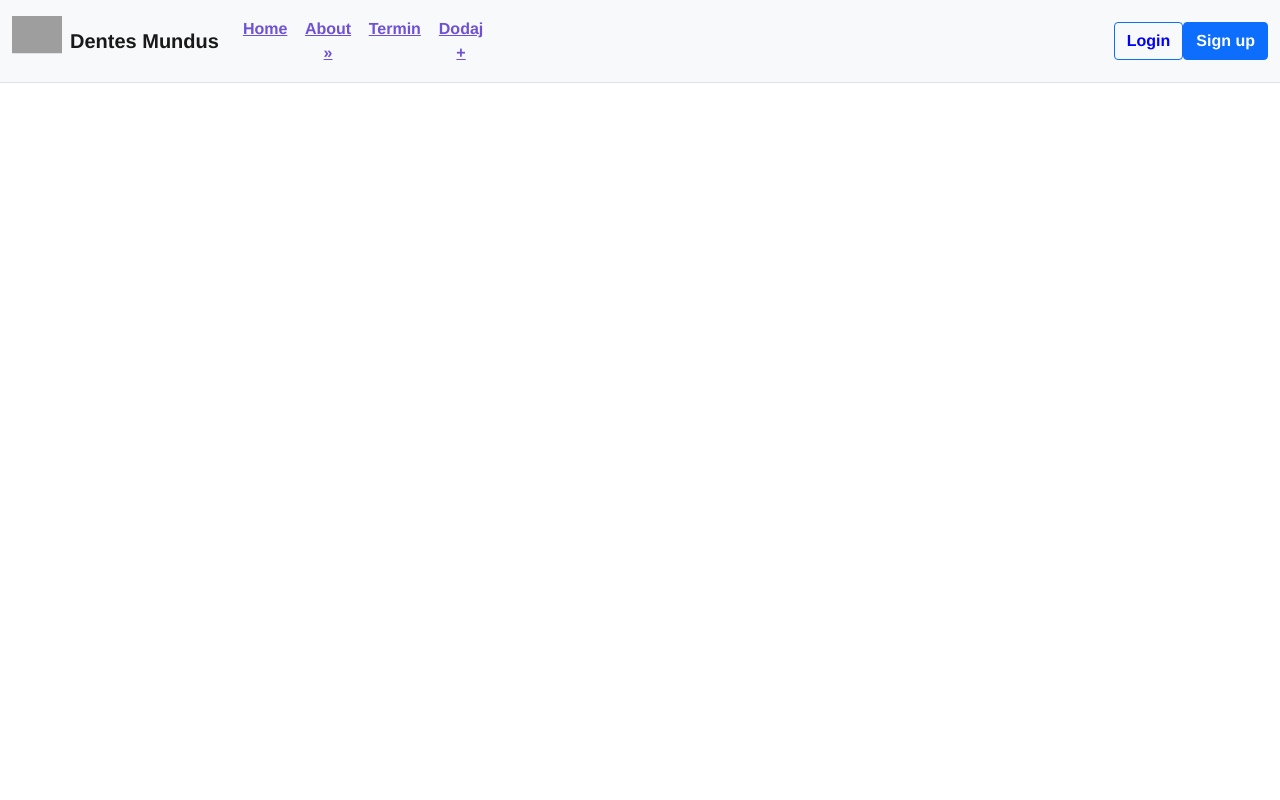
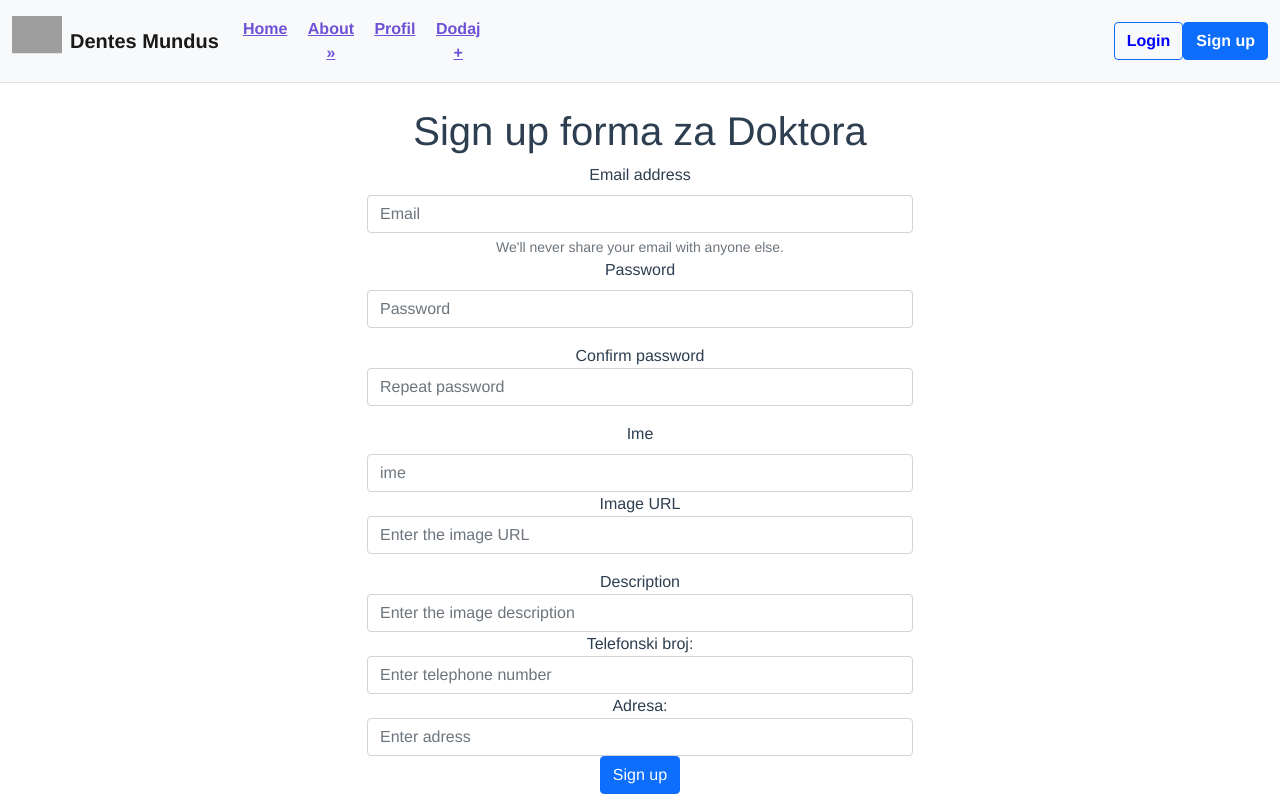
Before and after one commit to Tincando/dentes_mundus, a Vue app in the folder dentes_mundus/: page /Signupdoc in a window 1280 px wide. Built offline with nearby package versions, Linux system fonts and the light colour scheme; no server answers; the database is empty; grey boxes are pictures that could not be loaded.

Commit message:
probam dodati roles za pacijenta i doktora, donekle uspješno

```diff
--- a/dentes_mundus/src/App.vue
+++ b/dentes_mundus/src/App.vue
@@ -59,7 +59,14 @@
               <a href="#onama">About &raquo;</a>
             </li>
             <li class="nav-item px-2">
-              <router-link to="/Termin">Termin</router-link>
+              <router-link
+                :to="{
+                  name: 'Profil',
+                  params: { userid: store.currentUserid },
+                }"
+              >
+                Profil
+              </router-link>
             </li>
             <li class="nav-item px-2">
               <router-link to="/Dodaj">Dodaj +</router-link>
@@ -139,7 +146,15 @@ a {
 </style>
 
 <script>
-import { getAuth, onAuthStateChanged, signOut } from "@/firebase";
+import {
+  getAuth,
+  onAuthStateChanged,
+  signOut,
+  collection,
+  db,
+  query,
+  onSnapshot,
+} from "@/firebase";
 import store from "@/store";
 import router from "@/router";
 
@@ -152,6 +167,7 @@ onAuthStateChanged(auth, (user) => {
     const uid = user.uid;
     console.log("***", user.email);
     store.currentUser = user.email;
+    store.currentUserid = uid;
 
     if (!currentRoute.meta.needsAuth) {
       router.push({ name: "About" });
@@ -160,6 +176,7 @@ onAuthStateChanged(auth, (user) => {
     // User is signed out
     console.log("*** No user");
     store.currentUser = null;
+    store.Userrole = null;
 
     if (currentRoute.meta.needsAuth) {
       router.push({ name: "Home" });
@@ -174,10 +191,33 @@ export default {
       store,
     };
   },
+  mounted() {
+    console.log("firebase dohvat...");
+
+    const q = query(collection(db, "posts"));
+
+    const unsubscribe = onSnapshot(q, (querySnapshot) => {
+      querySnapshot.forEach((doc) => {
+        let id = doc.id;
+        let data = doc.data();
+
+        let card = {
+          email: data.email,
+          role: data.role,
+        };
+
+        if (card.role == "doc" && card.email == store.currentUser) {
+          store.Userrole = "doc";
+        }
+      });
+    });
+  },
+
   methods: {
     logout() {
       signOut(auth).then(() => {
         this.$router.push({ name: "Sigin" });
+        this.cards = [];
       });
     },
   },
--- a/dentes_mundus/src/firebase.js
+++ b/dentes_mundus/src/firebase.js
@@ -1,7 +1,7 @@
 import { initializeApp } from 'firebase/app';
 import { getAuth,onAuthStateChanged,createUserWithEmailAndPassword,signInWithEmailAndPassword,signOut } from "firebase/auth";
-import { getFirestore, collection, addDoc, doc, getDocs, query, where, onSnapshot, setDoc} from 'firebase/firestore';
-import { getDatabase,ref, set,push,onValue } from "firebase/database";
+import { getFirestore, collection, addDoc, doc, getDocs, query, where, onSnapshot, setDoc,getDoc} from 'firebase/firestore';
+import { getDatabase,ref, set,push,onValue,child, get } from "firebase/database";
 
 
 // TODO: Add SDKs for Firebase products that you want to use
@@ -29,4 +29,4 @@ const db = getFirestore(app);
 const database = getDatabase();
 
 
-export {setDoc,onSnapshot,getAuth,onAuthStateChanged,createUserWithEmailAndPassword,signInWithEmailAndPassword,signOut, collection,db,addDoc, doc, getDocs,query, where,getDatabase,ref, set,push,onValue};
+export {getDoc,setDoc,onSnapshot,getAuth,onAuthStateChanged,child, get,createUserWithEmailAndPassword,signInWithEmailAndPassword,signOut, collection,db,addDoc, doc, getDocs,query, where,getDatabase,ref, set,push,onValue};
--- a/dentes_mundus/src/router/index.js
+++ b/dentes_mundus/src/router/index.js
@@ -69,6 +69,28 @@ const routes = [
     // this generates a separate chunk (about.[hash].js) for this route
     // which is lazy-loaded when the route is visited.
     component: () => import(/* webpackChunkName: "termin" */ '../views/Dodaj.vue')
+  },
+  {
+    path: '/Profil/:userid',
+    name: 'Profil',
+    meta: {
+      needsAuth:true,
+    },
+    // route level code-splitting
+    // this generates a separate chunk (about.[hash].js) for this route
+    // which is lazy-loaded when the route is visited.
+    component: () => import(/* webpackChunkName: "termin" */ '../views/Profil.vue')
+  },
+  {
+    path: '/Signupdoc',
+    name: 'Signupdoc',
+    meta: {
+      needsAuth:false,
+    },
+    // route level code-splitting
+    // this generates a separate chunk (about.[hash].js) for this route
+    // which is lazy-loaded when the route is visited.
+    component: () => import(/* webpackChunkName: "termin" */ '../views/Signupdoc.vue')
   }
 
 
--- a/dentes_mundus/src/store.js
+++ b/dentes_mundus/src/store.js
@@ -1,3 +1,5 @@
 export default {
     currentUser: null, // nova varijabla
+    currentUserid:null,
+    Userrole:null
    };
--- a/dentes_mundus/src/views/Home.vue
+++ b/dentes_mundus/src/views/Home.vue
@@ -55,6 +55,7 @@ export default {
   },
   mounted() {
     this.getreview();
+    this.test();
     //this.getbiggest();
   },
 
--- /dev/null
+++ b/dentes_mundus/src/views/Profil.vue
@@ -0,0 +1,24 @@
+<template>
+  <div>
+    <div class="container">
+      <h1>Moj profil</h1>
+      <h3>Ime {{ this.email }} :</h3>
+      <h3>{{ this.id }}</h3>
+    </div>
+  </div>
+</template>
+
+<script>
+import store from "@/store.js";
+
+export default {
+  name: "Profil",
+
+  data: function () {
+    return {
+      email: store.currentUser,
+      id: store.currentUserid,
+    };
+  },
+};
+</script>
--- a/dentes_mundus/src/views/Signup.vue
+++ b/dentes_mundus/src/views/Signup.vue
@@ -4,7 +4,7 @@
       <div class="row">
         <div class="col-sm"></div>
         <div class="col-sm-6">
-          <h1>Sign up forma</h1>
+          <h1>Sign up forma za pacijenta</h1>
           <form>
             <div class="form-group">
               <label for="exampleInputEmail1" class="form-label"
@@ -48,6 +48,10 @@
               Sign up
             </button>
           </form>
+          <div class="b-example-divider"></div>
+          <router-link to="/Signupdoc" class="btn btn-primary"
+            >Doktor</router-link
+          >
         </div>
         <div class="col-sm"></div>
       </div>
--- /dev/null
+++ b/dentes_mundus/src/views/Signupdoc.vue
@@ -0,0 +1,180 @@
+<template>
+  <div class="signup">
+    <div class="container">
+      <div class="row">
+        <div class="col-sm"></div>
+        <div class="col-sm-6">
+          <h1>Sign up forma za Doktora</h1>
+          <form>
+            <div class="form-group">
+              <label for="exampleInputEmail1" class="form-label"
+                >Email address</label
+              >
+              <input
+                v-model="email"
+                type="email"
+                class="form-control"
+                id="exampleInputEmail1"
+                aria-describedby="emailHelp"
+                placeholder="Email"
+              />
+              <div id="emailHelp" class="form-text">
+                We'll never share your email with anyone else.
+              </div>
+            </div>
+            <div class="mb-3">
+              <label for="exampleInputPassword1" class="form-label"
+                >Password</label
+              >
+              <input
+                v-model="password"
+                type="password"
+                class="form-control"
+                id="exampleInputPassword1"
+                placeholder="Password"
+              />
+            </div>
+            <div class="mb-3">
+              <label for="passwordRepeat">Confirm password</label>
+              <input
+                v-model="passwordRepeat"
+                type="password"
+                class="form-control"
+                id="passwordRepeat"
+                placeholder="Repeat password"
+              />
+            </div>
+            <div class="form-group">
+              <label for="Ime" class="form-label">Ime</label>
+              <input
+                v-model="name"
+                type="text"
+                class="form-control"
+                id="Ime"
+                aria-describedby="ime"
+                placeholder="ime"
+              />
+            </div>
+            <div class="mb-3">
+              <label for="imageUrl">Image URL</label>
+              <input
+                v-model="newImageUrl"
+                type="text"
+                class="form-control ml-2"
+                placeholder="Enter the image URL"
+                id="imageUrl"
+              />
+            </div>
+            <div class="form-group">
+              <label for="imageDescription">Description</label>
+              <input
+                v-model="description"
+                type="text"
+                class="form-control ml-2"
+                placeholder="Enter the image description"
+                id="imageDescription"
+              />
+            </div>
+            <div class="form-group">
+              <label for="telephone">Telefonski broj:</label>
+              <input
+                v-model="telephone"
+                type="number"
+                class="form-control ml-2"
+                placeholder="Enter telephone number"
+                id="telephone"
+              />
+            </div>
+            <div class="form-group">
+              <label for="adress">Adresa:</label>
+              <input
+                v-model="adress"
+                type="text"
+                class="form-control ml-2"
+                placeholder="Enter adress"
+                id="adress"
+              />
+            </div>
+            <button type="button" @click="signup" class="btn btn-primary">
+              Sign up
+            </button>
+          </form>
+        </div>
+        <div class="col-sm"></div>
+      </div>
+    </div>
+  </div>
+</template>
+
+
+
+<script>
+import {
+  getAuth,
+  createUserWithEmailAndPassword,
+  collection,
+  addDoc,
+  db,
+  query,
+  where,
+  getDocs,
+} from "@/firebase";
+
+export default {
+  name: "Signupdoc",
+  data() {
+    return {
+      email: "",
+      password: "",
+      passwordRepeat: "",
+      name: "",
+      newImageUrl: "",
+      description: "",
+      telephone: "",
+      adress: "",
+      cards: [],
+    };
+  },
+
+  mounted() {},
+
+  methods: {
+    signup() {
+      const auth = getAuth();
+
+      if (this.password != this.passwordRepeat) {
+        alert("lozinke nisu jednake");
+      } else {
+        createUserWithEmailAndPassword(auth, this.email, this.password)
+          .then(function () {
+            console.log("Uspješna registracija");
+          })
+          .catch(function (error) {
+            console.error("Došlo je do greške", alert(error));
+          });
+      }
+      addDoc(collection(db, "posts"), {
+        name: this.name,
+        url: this.newImageUrl,
+        posted_at: Date.now(),
+        description: this.description,
+        telephone: this.telephone,
+        adress: this.adress,
+        email: this.email,
+        role: "doc",
+      })
+        .then((doc) => {
+          console.log("Spremljeno", doc);
+          this.newImageUrl = "";
+          this.ime = "";
+          this.description = "";
+          this.telephone = "";
+          this.adress = "";
+        })
+        .catch((e) => {
+          console.log(e);
+        });
+    },
+  },
+};
+</script>
--- a/dentes_mundus/src/views/Termin.vue
+++ b/dentes_mundus/src/views/Termin.vue
@@ -72,6 +72,7 @@ export default {
 import review from "@/components/review.vue";
 import { collection, getDocs, db, query, where } from "@/firebase";
 import usluge from "../components/usluge.vue";
+import store from "@/store";
 
 export default {
   components: {
@@ -85,6 +86,7 @@ export default {
       id: "",
       name: "",
       doktorid: this.$route.params.cardid,
+      user: store.currentUser,
     };
   },
   /*computed: {
```
Also changed, not shown: dentes_mundus/src/test123.js (deleted, +0 -17 lines).
